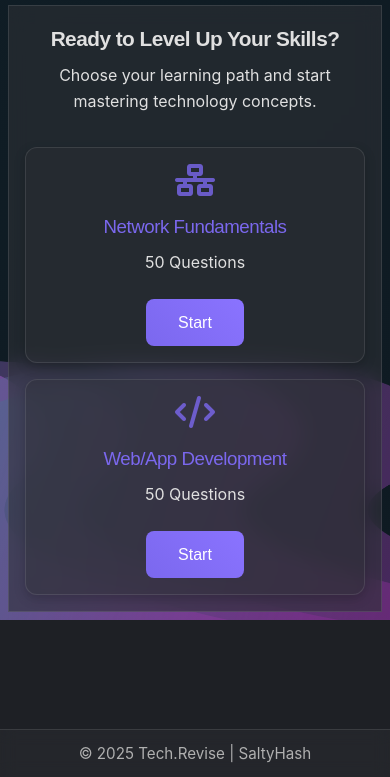
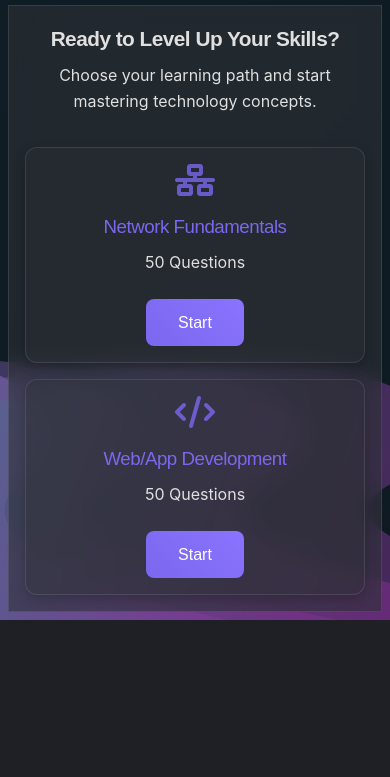
Before and after one commit to curiousboey/tech.revise_mobile, a plain HTML site: page index.html in a window 390 px wide. Shown: the part 67-844 px from the top of the page. Drawn offline with Linux system fonts and the light colour scheme; a web font is replaced by a local one.

Commit message:
Added file for tech.revise-mobile edition

```diff
--- a/index.html
+++ b/index.html
@@ -92,11 +92,6 @@
     <script src="script-new.js"></script>
 </body>
 
-        <footer class="footer">
-            <div class="footer-content">
-                <span>© 2025 Tech.Revise | SaltyHash</span>
-            </div>
-        </footer>
         <script>
             // Footer resize logic for Wix embedding
             function adjustFooter() {
```
